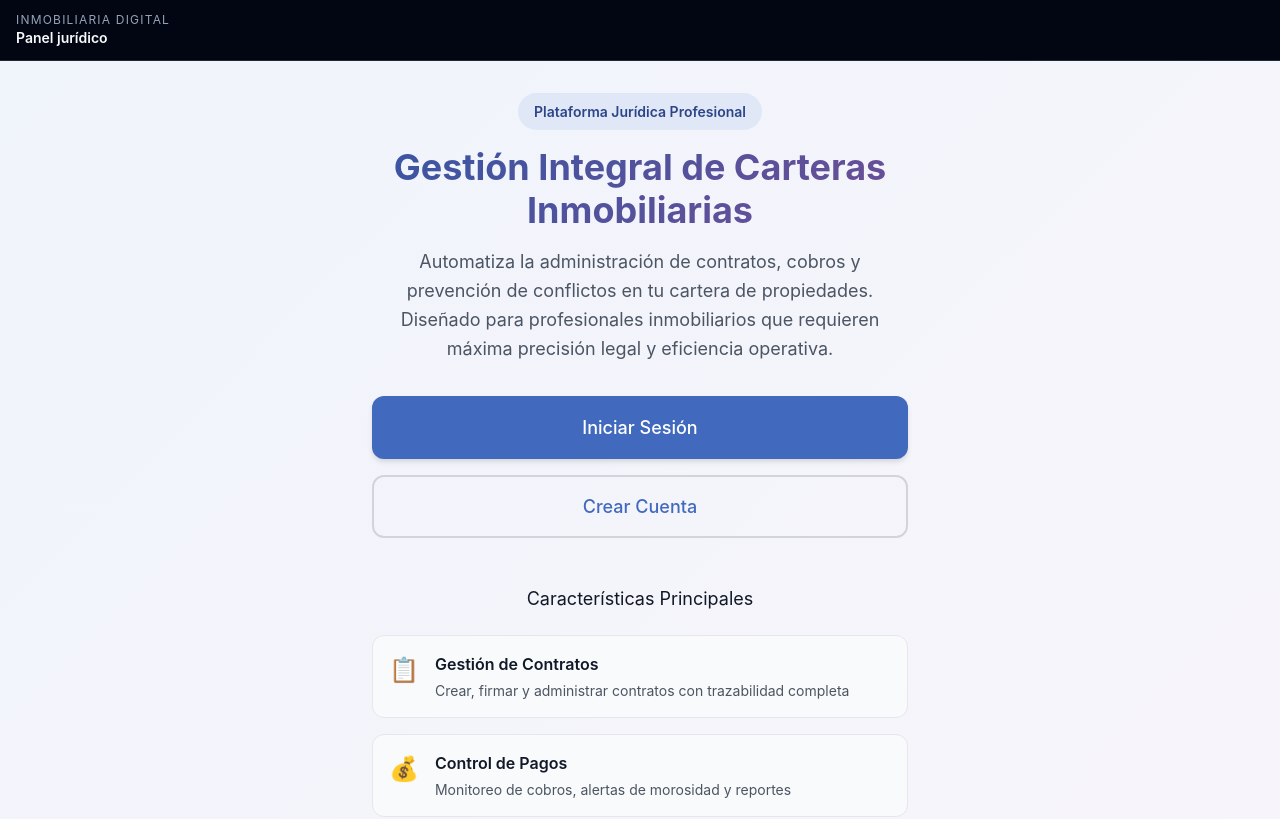
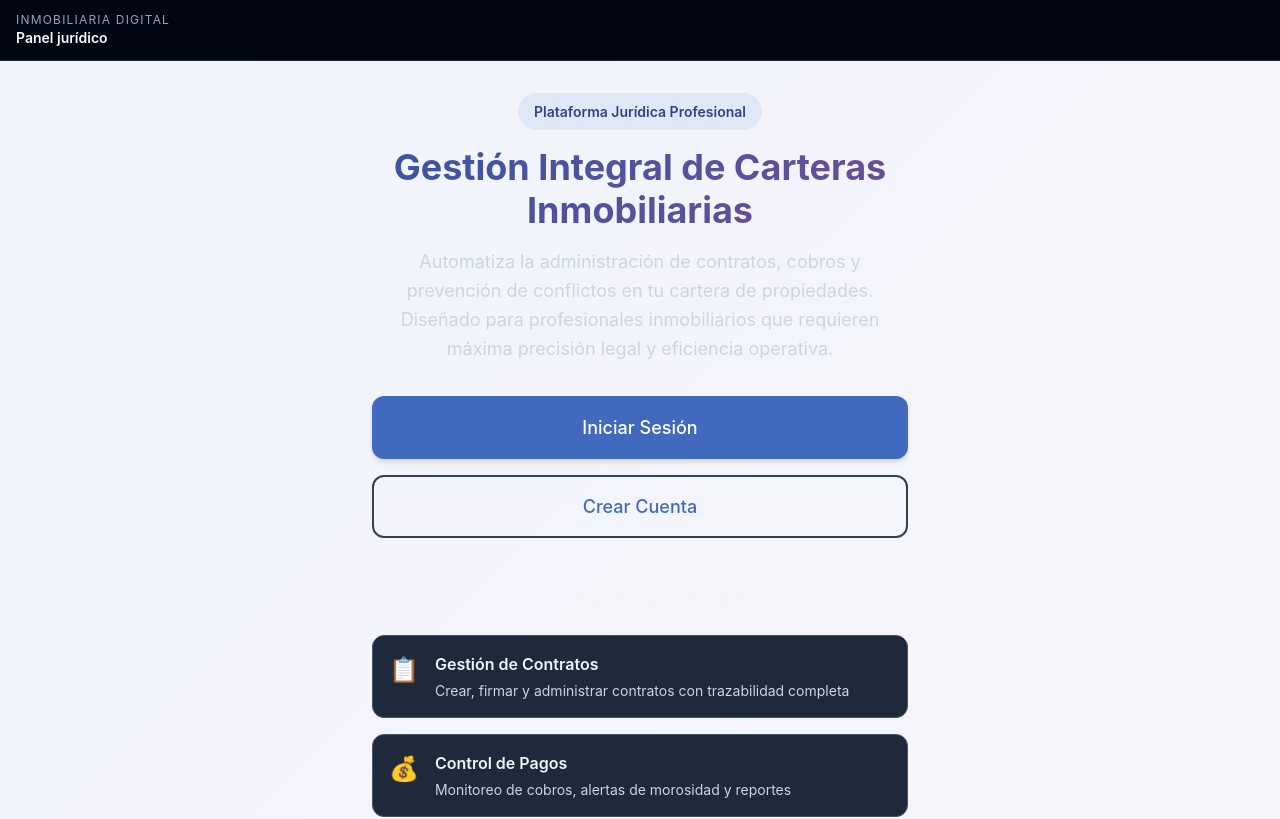
Before and after one commit to gonll/inmobiliaria_frontend, a React (Vite) app: page / in a window 1280 px wide. Shown: the top 819 px of the page. Built offline with nearby package versions, Linux system fonts and the light colour scheme; no server answers.

Commit message:
completionId: cgen-3b888ecc53e344e0968c6ba70c5bccb6
cgen-3b888ecc53e344e0968c6ba70c5bccb6

```diff
--- a/src/styles/variables.css
+++ b/src/styles/variables.css
@@ -1,13 +1,13 @@
-/* Theme Variables - Supporting Light and Dark Mode */
+/* Theme Variables - Dark Mode as Global Default */
 /* Primary: #4169BE (Cornflower Blue) */
 /* Secondary: #7C5AA6 (Purple - Analogous) */
 /* Accent: #00A99D (Teal) */
 
 /* ============================================================ */
-/* LIGHT MODE (Default) */
+/* DARK MODE (Default/Global) */
 /* ============================================================ */
 :root {
-  color-scheme: light;
+  color-scheme: dark;
 
   /* Primary Colors */
   --color-primary: #4169BE;
@@ -77,27 +77,27 @@
   --color-info-300: #7ddef6;
   --color-info-400: #54d6ed;
 
-  /* Neutral Colors (Light Mode) */
-  --color-bg-primary: #ffffff;
-  --color-bg-secondary: #f9fafb;
-  --color-bg-tertiary: #f3f4f6;
-  --color-bg-hover: #ececf1;
+  /* Neutral Colors (Dark Mode) */
+  --color-bg-primary: #0f172a;
+  --color-bg-secondary: #1e293b;
+  --color-bg-tertiary: #334155;
+  --color-bg-hover: #475569;
 
-  --color-surface: #ffffff;
-  --color-surface-elevated: #f9fafb;
-  --color-surface-hover: #f3f4f6;
+  --color-surface: #1e293b;
+  --color-surface-elevated: #334155;
+  --color-surface-hover: #475569;
 
-  --color-text-primary: #111827;
-  --color-text-secondary: #4b5563;
-  --color-text-tertiary: #6b7280;
-  --color-text-disabled: #9ca3af;
+  --color-text-primary: #f1f5f9;
+  --color-text-secondary: #cbd5e1;
+  --color-text-tertiary: #94a3b8;
+  --color-text-disabled: #64748b;
 
-  --color-border-light: #e5e7eb;
-  --color-border-default: #d1d5db;
-  --color-border-dark: #9ca3af;
+  --color-border-light: #475569;
+  --color-border-default: #334155;
+  --color-border-dark: #1e293b;
 
-  --color-shadow: rgba(0, 0, 0, 0.1);
-  --color-shadow-dark: rgba(0, 0, 0, 0.15);
+  --color-shadow: rgba(0, 0, 0, 0.3);
+  --color-shadow-dark: rgba(0, 0, 0, 0.5);
 
   /* Border Radius */
   --radius-sm: 0.375rem;
@@ -149,32 +149,3 @@
   --transition-base: 250ms cubic-bezier(0.4, 0, 0.2, 1);
   --transition-slow: 350ms cubic-bezier(0.4, 0, 0.2, 1);
 }
-
-/* ============================================================ */
-/* DARK MODE */
-/* ============================================================ */
-[data-theme="dark"] {
-  color-scheme: dark;
-
-  /* Neutral Colors (Dark Mode) */
-  --color-bg-primary: #0f172a;
-  --color-bg-secondary: #1e293b;
-  --color-bg-tertiary: #334155;
-  --color-bg-hover: #475569;
-
-  --color-surface: #1e293b;
-  --color-surface-elevated: #334155;
-  --color-surface-hover: #475569;
-
-  --color-text-primary: #f1f5f9;
-  --color-text-secondary: #cbd5e1;
-  --color-text-tertiary: #94a3b8;
-  --color-text-disabled: #64748b;
-
-  --color-border-light: #475569;
-  --color-border-default: #334155;
-  --color-border-dark: #1e293b;
-
-  --color-shadow: rgba(0, 0, 0, 0.3);
-  --color-shadow-dark: rgba(0, 0, 0, 0.5);
-}
```
